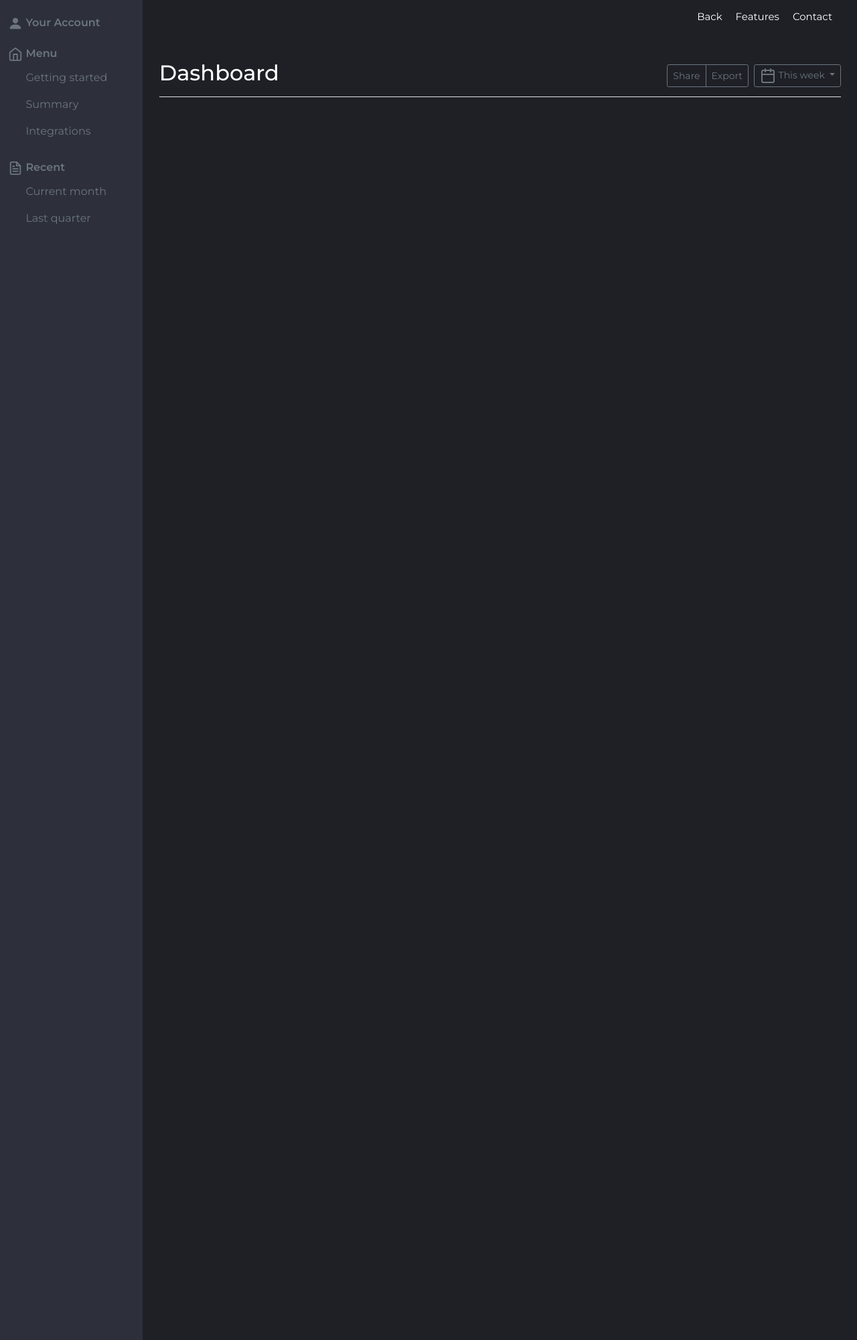
After one commit to SikioN/ReNote, a Flask app: template templates/pers_acc_test2.html in a window 1280 px wide. The commit adds this page. Shown: the whole page at 67% size. Run offline with Flask 2, Linux system fonts and the light colour scheme; the template is opened without the code that fills it, so the values that code supplies are empty.

Commit message:
add pers_acc_test2.html and rewrite site_cover.css

```diff
--- a/css/1.css
+++ b/css/style.css
@@ -17,6 +17,7 @@ ul.dws-ul {
 li.dws-li {
     list-style: none;
     padding: 10px;
+    z-index: 10000;
 }
 
 li.dws-li a {
@@ -34,7 +35,7 @@ li.dws-li a::before {
     content: '';
     width: 0;
     height: 3px;
-    background-color: #ff0000;
+    background-color: #fff;
     position: absolute;
     top: 100%;
     left: 0;
@@ -46,7 +47,7 @@ li.dws-li a::after {
     content: '';
     width: 0;
     height: 3px;
-    background-color: #0015ff;
+    background-color: #fff;
     position: absolute;
     top: 100%;
     right: 0;
--- a/static/site_cover.css
+++ b/static/site_cover.css
@@ -1,23 +1,115 @@
 body {
-    text-shadow: 0 .05rem .1rem rgba(0, 0, 0, .0);
-    box-shadow: inset 0 0 5rem rgba(0, 0, 0, .0);
-    font-family: 'Noto Sans JP', sans-serif;
+    background-color: #1e2026 !important;
+    color: #fff !important;
 }
 
-.w-35 {
-    width: 35% !important;
+main {
+    height: 2000px;
 }
 
-.bg-dark-body {
-    background-color: #1e2026 !important;
+.font-semi-bold {
+    font-family: 'Montserrat', sans-serif;
+    font-weight: 600;
 }
 
-.bg-dark-header {
-    background-color: #26282f !important;
+.font-regular {
+    font-family: 'Montserrat', sans-serif;
+    font-weight: 400;
+}
+
+.bg-dark-side-bar {
+    background-color: #2d303b !important;
 }
 
 .dws-menu {
+    margin-top: 0;
+    font-family: 'Montserrat', sans-serif;
+    font-weight: 400;
+    width: 100%;
+}
+
+ul.dws-ul {
     display: flex;
-    padding: 3rem;
-    justify-content: center;
+    padding: 3px;
+    justify-content: right;
 }
+
+li.dws-li {
+    list-style: none;
+    padding: 10px;
+    z-index: 10000;
+}
+
+li.dws-li a {
+    text-decoration: none;
+    font-size: 15px;
+    color: #ffffff;
+    position: relative;
+}
+
+li.dws-li a i {
+    margin-right: 10px;
+}
+
+li.dws-li a::before {
+    content: '';
+    width: 0;
+    height: 3px;
+    background-color: #ffffff;
+    position: absolute;
+    top: 100%;
+    left: 0;
+    transition: .5s;
+    mix-blend-mode: multiply;
+}
+
+li.dws-li a::after {
+    content: '';
+    width: 0;
+    height: 3px;
+    background-color: #ffffff;
+    position: absolute;
+    top: 100%;
+    right: 0;
+    transition: .5s;
+    mix-blend-mode: multiply;
+}
+
+
+li.dws-li:hover a::before {
+    width: 50%;
+    transform: translateX(100%);
+}
+
+li.dws-li:hover a::after {
+    width: 50%;
+    transform: translateX(-100%);
+}
+
+
+ul.dws-ul-1 {
+    display: flex;
+    padding: 0;
+    justify-content: right;
+}
+
+li.dws-li-1 {
+    list-style: none;
+    padding: 0;
+    z-index: 10000;
+}
+
+li.dws-li-1 a {
+    text-decoration: none;
+    font-size: 1rem;
+    color: #6c757d;
+    position: relative;
+}
+
+li.dws-li-1 a:hover {
+    color: #eaeaea;
+}
+
+.pt-3 {
+    padding-top: 1rem !important;
+}
--- /dev/null
+++ b/templates/pers_acc_test2.html
@@ -0,0 +1,119 @@
+<!DOCTYPE html>
+<html lang="en">
+<head>
+    <title>Personal Account</title>
+    <meta charset="utf-8">
+    <link href="../static/site_cover.css" rel="stylesheet">
+    <link href="../static/bootstrap.css" rel="stylesheet">
+    <link rel="preconnect" href="https://fonts.gstatic.com">
+    <link href="https://fonts.googleapis.com/css?family=Montserrat:100,100i,200,200i,300,300i,400,400i,500,500i,600,600i,700,700i,800,800i,900,900i&display=swap&subset=cyrillic,cyrillic-ext,latin-ext"
+          rel="stylesheet">
+</head>
+<body class="text-white bg-dark-body">
+<div class="container-fluid">
+    <div class="row grey_a">
+        <nav id="sidebarMenu" class="col-md-3 col-lg-2 d-md-block sidebar collapse bg-dark-side-bar">
+            <div class="position-sticky dws-menu">
+                <h6 class="justify-content-between align-items-center mt-4 mb-1 text-muted font-semi-bold">
+                    <svg xmlns="http://www.w3.org/2000/svg" width="22" height="22" fill="currentColor"
+                         class="bi bi-person-fill" viewBox="0 0 16 16">
+                        <path d="M3 14s-1 0-1-1 1-4 6-4 6 3 6 4-1 1-1 1H3zm5-6a3 3 0 1 0 0-6 3 3 0 0 0 0 6z"/>
+                    </svg>
+                    Your Account
+                </h6>
+                <h6 class="justify-content-between align-items-center mt-4 mb-1 text-muted font-semi-bold">
+                    <svg xmlns="http://www.w3.org/2000/svg" width="22" height="22" viewBox="0 0 24 24"
+                         fill="none" stroke="currentColor" stroke-width="2" stroke-linecap="round"
+                         stroke-linejoin="round" class="feather feather-home">
+                        <path d="M3 9l9-7 9 7v11a2 2 0 0 1-2 2H5a2 2 0 0 1-2-2z"></path>
+                        <polyline points="9 22 9 12 15 12 15 22"></polyline>
+                    </svg>
+                    Menu
+                    <a class="link-secondary" href="#" aria-label="Add a new report">
+                    </a>
+                </h6>
+                <ul class="nav flex-column dws-ul-1 font-regular">
+                    <li class="nav-item dws-li-1">
+                        <a class="nav-link active" style="text-indent: 0.65rem" aria-current="page" href="#">
+                            Getting started
+                        </a>
+                    </li>
+                    <li class="nav-item dws-li-1">
+                        <a class="nav-link" style="text-indent: 0.65rem" href="#">
+                            Summary
+                        </a>
+                    </li>
+                    <li class="nav-item dws-li-1">
+                        <a class="nav-link" style="text-indent: 0.65rem" href="#">
+                            Integrations
+                        </a>
+                    </li>
+                </ul>
+
+                <h6 class="justify-content-between align-items-center mt-4 mb-1 text-muted font-semi-bold">
+                    <svg xmlns="http://www.w3.org/2000/svg" width="22" height="22" viewBox="0 0 24 24"
+                         fill="none" stroke="currentColor" stroke-width="2" stroke-linecap="round"
+                         stroke-linejoin="round" class="feather feather-file-text">
+                        <path d="M14 2H6a2 2 0 0 0-2 2v16a2 2 0 0 0 2 2h12a2 2 0 0 0 2-2V8z"></path>
+                        <polyline points="14 2 14 8 20 8"></polyline>
+                        <line x1="16" y1="13" x2="8" y2="13"></line>
+                        <line x1="16" y1="17" x2="8" y2="17"></line>
+                        <polyline points="10 9 9 9 8 9"></polyline>
+                    </svg>
+                    Recent
+                    <a class="link-secondary" href="#" aria-label="Add a new report">
+                    </a>
+                </h6>
+                <ul class="nav flex-column mb-2 dws-ul-1 font-regular">
+                    <li class="nav-item dws-li-1">
+                        <a class="nav-link" style="text-indent: 0.65rem" href="#">
+                            Current month
+                        </a>
+                    </li>
+                    <li class="nav-item dws-li-1">
+                        <a class="nav-link" style="text-indent: 0.65rem" href="#">
+                            Last quarter
+                        </a>
+                    </li>
+                </ul>
+            </div>
+        </nav>
+
+
+        <main class="col-md-9 ms-sm-auto col-lg-83 px-md-4">
+
+            <div class="dws-1">
+                <div class="dws-menu">
+                    <ul class="dws-ul font-regular">
+                        <li class="dws-li"><a href="#">Back</a></li>
+                        <li class="dws-li"><a href="#">Features</a></li>
+                        <li class="dws-li"><a href="#">Contact</a></li>
+                    </ul>
+                </div>
+            </div>
+
+            <div class="d-flex justify-content-between flex-wrap flex-md-nowrap align-items-center pt-4 pb-2 mb-3 border-bottom">
+                <h1 class="h2 font-semi-bold">Dashboard</h1>
+                <div class="btn-toolbar mb-2 mb-md-0 font-regular">
+                    <div class="btn-group me-2">
+                        <button type="button" class="btn btn-sm btn-outline-secondary">Share</button>
+                        <button type="button" class="btn btn-sm btn-outline-secondary">Export</button>
+                    </div>
+                    <button type="button" class="btn btn-sm btn-outline-secondary dropdown-toggle font-regular">
+                        <svg xmlns="http://www.w3.org/2000/svg" width="24" height="24" viewBox="0 0 24 24" fill="none"
+                             stroke="currentColor" stroke-width="2" stroke-linecap="round" stroke-linejoin="round"
+                             class="feather feather-calendar">
+                            <rect x="3" y="4" width="18" height="18" rx="2" ry="2"></rect>
+                            <line x1="16" y1="2" x2="16" y2="6"></line>
+                            <line x1="8" y1="2" x2="8" y2="6"></line>
+                            <line x1="3" y1="10" x2="21" y2="10"></line>
+                        </svg>
+                        This week
+                    </button>
+                </div>
+            </div>
+        </main>
+    </div>
+</div>
+</body>
+</html>
```
